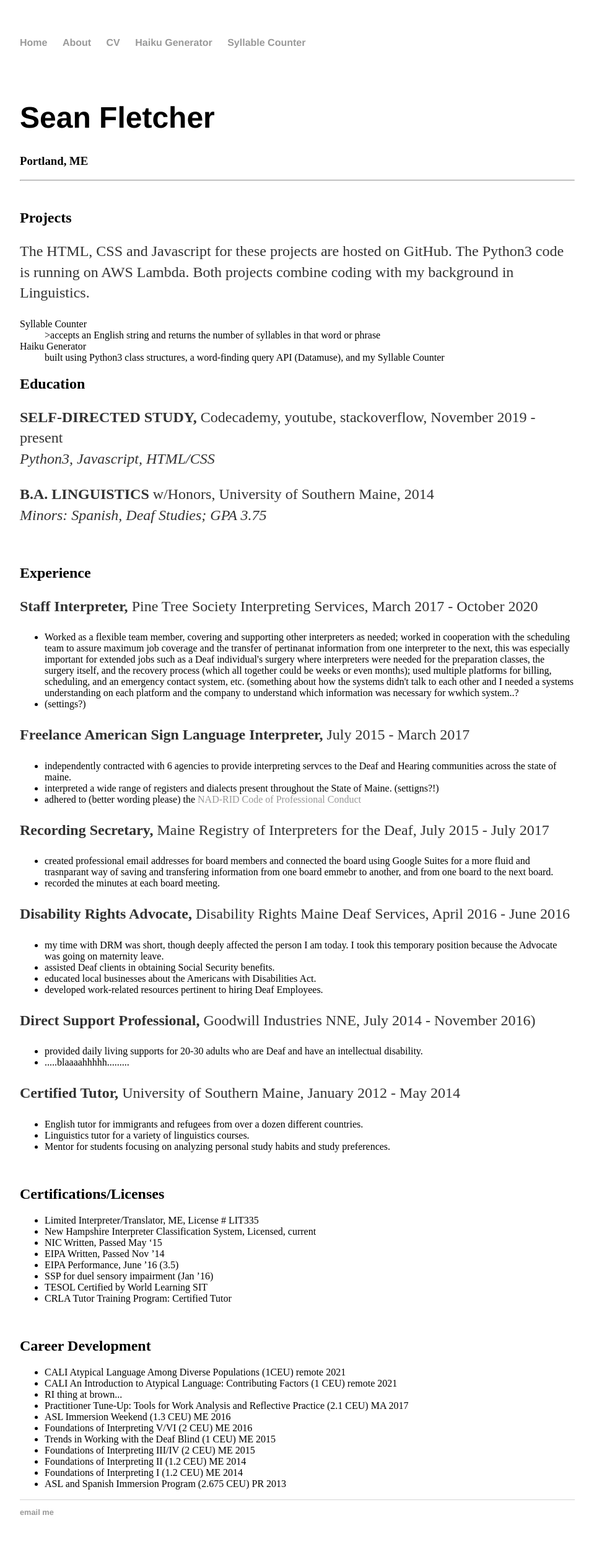
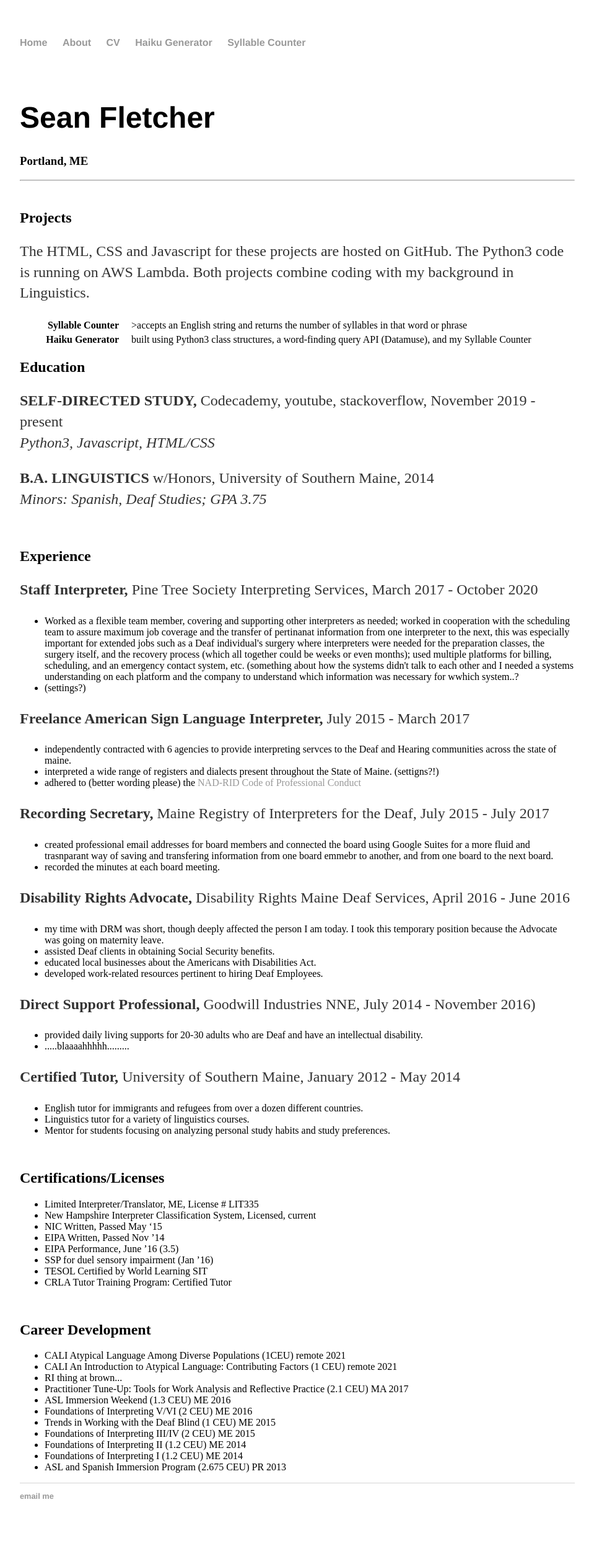
Before and after one commit to SeanEFletcher/SeanEFletcher.github.io, a Jekyll site: the page built from cv/index.html, in a window 1280 px wide. Shown: the whole page at 62% size, without its empty margins (160-1119 px from the left). Built offline with Jekyll 4.4.1, drawn with Linux system fonts in a browser that asks for light colours; after the commit the page ends 2481 px from its top, so only the background shows below that.

Commit message:
Update main.css

```diff
--- a/css/main.css
+++ b/css/main.css
@@ -45,3 +45,55 @@ ul.posts li {
 .emoticon {
     font-family: sans-serif;
 }
+
+ /*
+here down is me playing around with my CV page
+*/
+
+dl {
+  margin-bottom: 20px;
+}
+
+dt,
+dd {
+  line-height: 1.428571429;
+}
+
+dt {
+  font-weight: bold;
+}
+
+dd {
+  margin-left: 0;
+}
+
+@media (min-width: 768px) {
+  .dl-horizontal dt {
+    float: left;
+    width: 160px;
+    overflow: hidden;
+    clear: left;
+    text-align: right;
+    text-overflow: ellipsis;
+    white-space: nowrap;
+  }
+  .dl-horizontal dd {
+    margin-left: 180px;
+  }
+  .dl-horizontal dd:before,
+  .dl-horizontal dd:after {
+    display: table;
+    content: " ";
+  }
+  .dl-horizontal dd:after {
+    clear: both;
+  }
+  .dl-horizontal dd:before,
+  .dl-horizontal dd:after {
+    display: table;
+    content: " ";
+  }
+  .dl-horizontal dd:after {
+    clear: both;
+  }
+}
```
